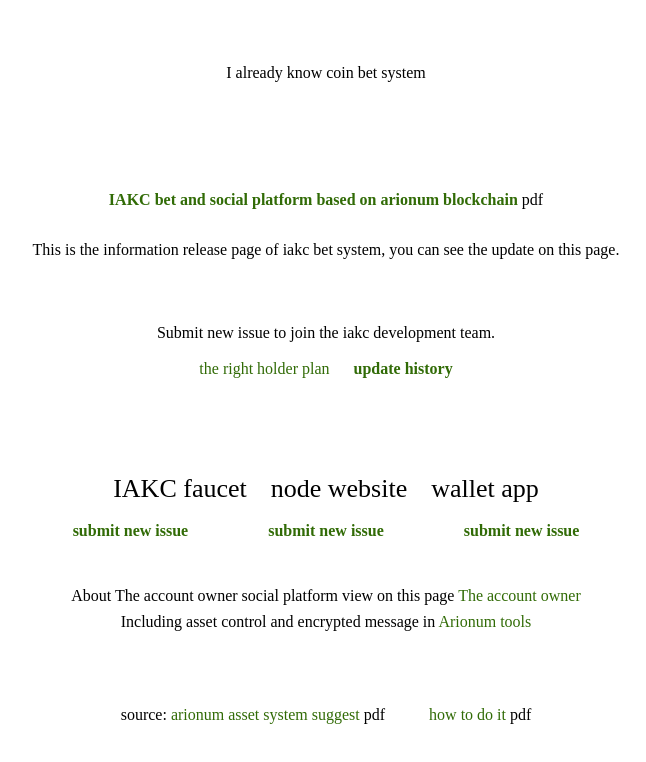
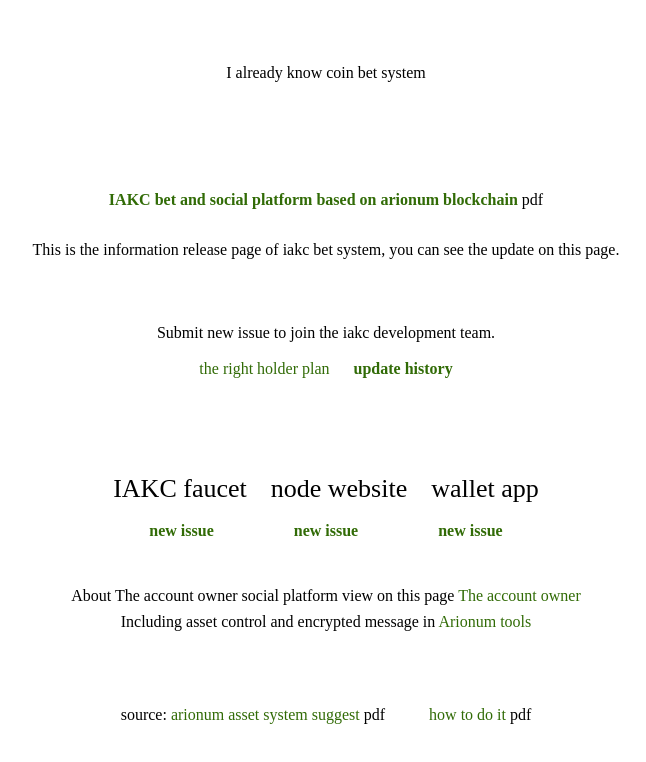
Before and after one commit to iakcbet/iakcbet.github.io, a plain HTML site: page index.html in a window 1280 px wide. Shown: the whole page, without its empty margins (314-960 px from the left). Drawn offline with Linux system fonts and the light colour scheme.

Commit message:
Update index.html

```diff
--- a/index.html
+++ b/index.html
@@ -69,11 +69,11 @@
 
       </div>
     <br>
-    <strong><a href="https://github.com/iakcbet/faucet/issues/new">submit new issue</a></strong>&nbsp;&nbsp;&nbsp;&nbsp;&nbsp;&nbsp;&nbsp;&nbsp;&nbsp;
+    <strong><a href="https://github.com/iakcbet/faucet/issues/new">new issue</a></strong>&nbsp;&nbsp;&nbsp;&nbsp;&nbsp;&nbsp;&nbsp;&nbsp;&nbsp;
 &nbsp;&nbsp;&nbsp;&nbsp;&nbsp;&nbsp;&nbsp;&nbsp;&nbsp;
-    <strong><a href="https://github.com/iakcbet/node/issues/new">submit new issue</a></strong>&nbsp;&nbsp;&nbsp;&nbsp;&nbsp;&nbsp;&nbsp;&nbsp;&nbsp;
+    <strong><a href="https://github.com/iakcbet/node/issues/new">new issue</a></strong>&nbsp;&nbsp;&nbsp;&nbsp;&nbsp;&nbsp;&nbsp;&nbsp;&nbsp;
 &nbsp;&nbsp;&nbsp;&nbsp;&nbsp;&nbsp;&nbsp;&nbsp;&nbsp;
-    <strong><a href="https://github.com/iakcbet/wallet/issues/new">submit new issue</a></strong>
+    <strong><a href="https://github.com/iakcbet/wallet/issues/new">new issue</a></strong>
 
   <br><br>
       <p>
```
